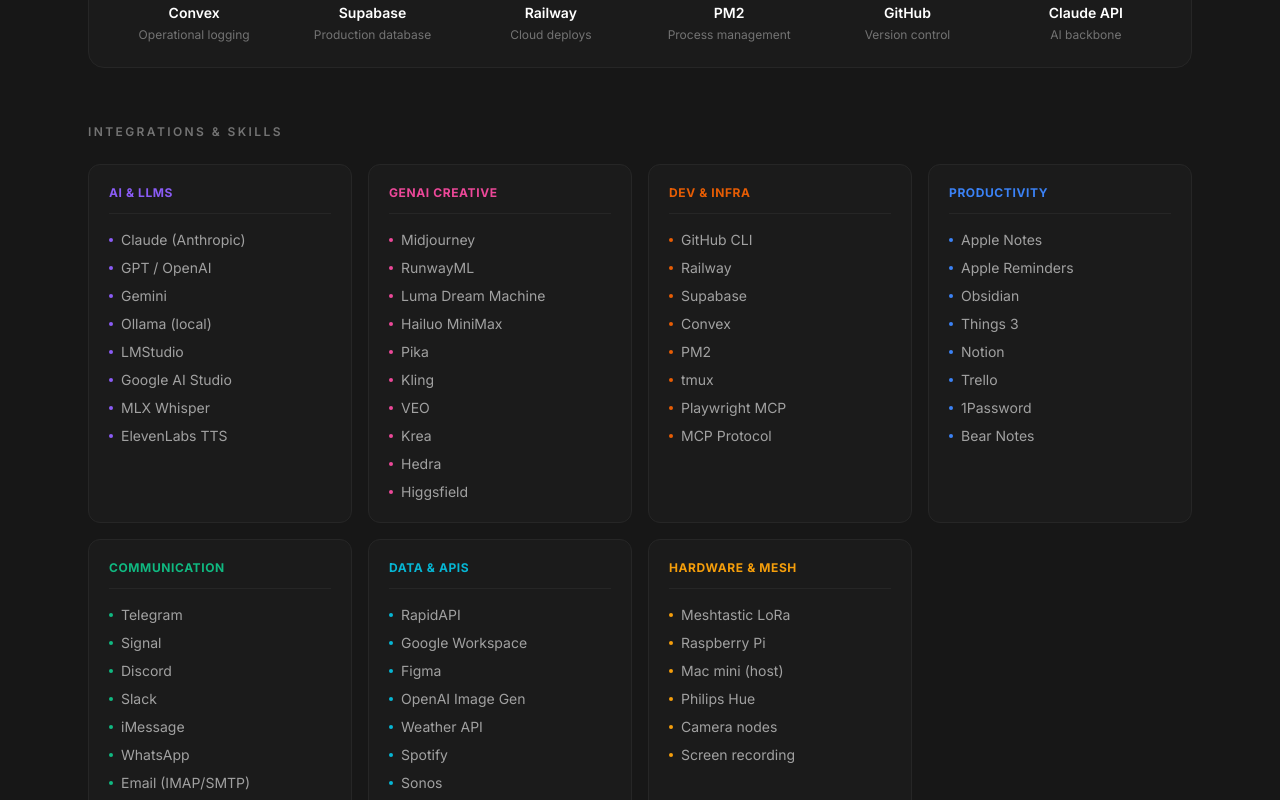
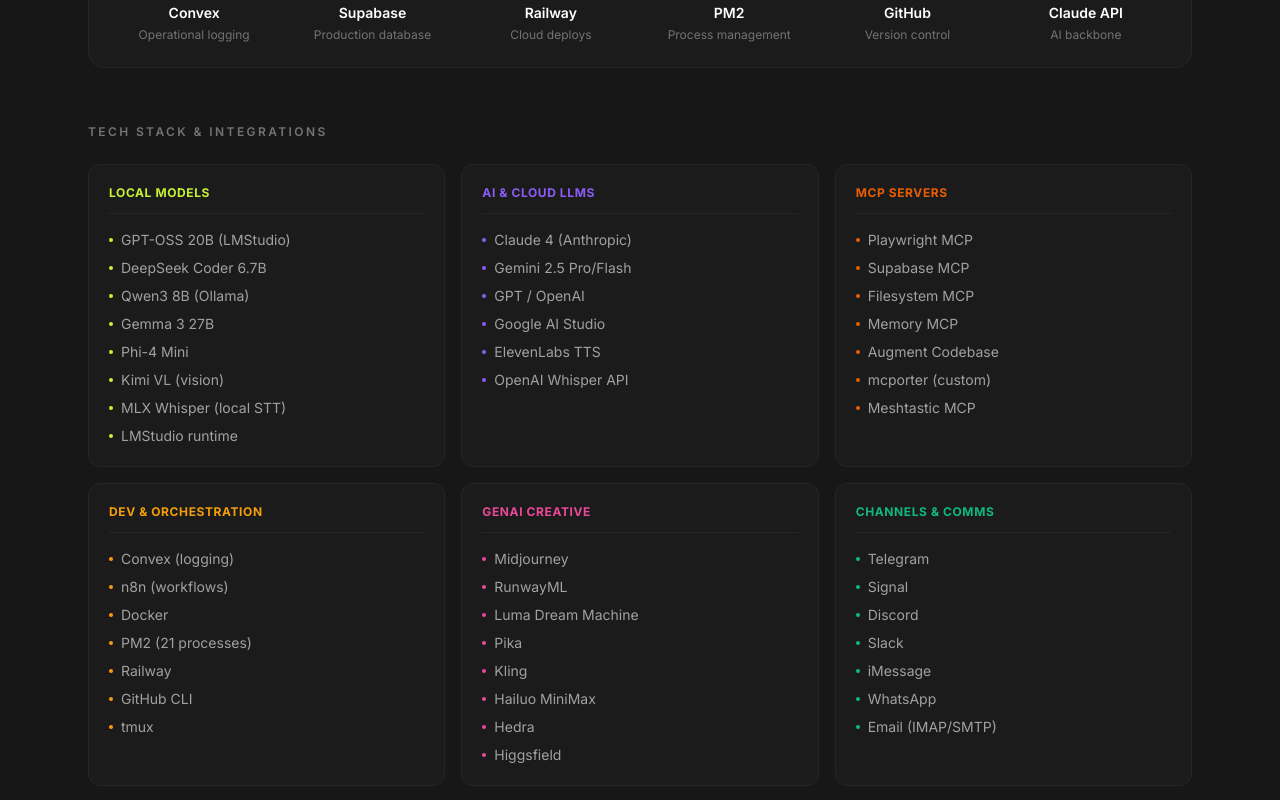
Before and after one commit to rekaldsi/digijerry-portfolio-ai, a React (Vite) app: page / in a window 1280 px wide. Shown: the part 1820-2620 px from the top of the page. Built offline with nearby package versions, Linux system fonts and the light colour scheme.

Commit message:
feat: AgentSystem overhaul — Local Models first, MCP Servers dedicated column, n8n/Docker/Convex added, Productivity removed, 6 categories 3-col grid

```diff
--- a/src/components/AgentSystem.tsx
+++ b/src/components/AgentSystem.tsx
@@ -77,39 +77,34 @@ const tools = [
 
 const integrations = [
   {
-    category: 'AI & LLMs',
+    category: 'Local Models',
+    color: '#C8F135',
+    items: ['GPT-OSS 20B (LMStudio)', 'DeepSeek Coder 6.7B', 'Qwen3 8B (Ollama)', 'Gemma 3 27B', 'Phi-4 Mini', 'Kimi VL (vision)', 'MLX Whisper (local STT)', 'LMStudio runtime'],
+  },
+  {
+    category: 'AI & Cloud LLMs',
     color: '#8B5CF6',
-    items: ['Claude (Anthropic)', 'GPT / OpenAI', 'Gemini', 'Ollama (local)', 'LMStudio', 'Google AI Studio', 'MLX Whisper', 'ElevenLabs TTS'],
+    items: ['Claude 4 (Anthropic)', 'Gemini 2.5 Pro/Flash', 'GPT / OpenAI', 'Google AI Studio', 'ElevenLabs TTS', 'OpenAI Whisper API'],
+  },
+  {
+    category: 'MCP Servers',
+    color: '#E85D04',
+    items: ['Playwright MCP', 'Supabase MCP', 'Filesystem MCP', 'Memory MCP', 'Augment Codebase', 'mcporter (custom)', 'Meshtastic MCP'],
+  },
+  {
+    category: 'Dev & Orchestration',
+    color: '#F59E0B',
+    items: ['Convex (logging)', 'n8n (workflows)', 'Docker', 'PM2 (21 processes)', 'Railway', 'GitHub CLI', 'tmux'],
   },
   {
     category: 'GenAI Creative',
     color: '#EC4899',
-    items: ['Midjourney', 'RunwayML', 'Luma Dream Machine', 'Hailuo MiniMax', 'Pika', 'Kling', 'VEO', 'Krea', 'Hedra', 'Higgsfield'],
+    items: ['Midjourney', 'RunwayML', 'Luma Dream Machine', 'Pika', 'Kling', 'Hailuo MiniMax', 'Hedra', 'Higgsfield'],
   },
   {
-    category: 'Dev & Infra',
-    color: '#E85D04',
-    items: ['GitHub CLI', 'Railway', 'Supabase', 'Convex', 'PM2', 'tmux', 'Playwright MCP', 'MCP Protocol'],
-  },
-  {
-    category: 'Productivity',
-    color: '#3B82F6',
-    items: ['Apple Notes', 'Apple Reminders', 'Obsidian', 'Things 3', 'Notion', 'Trello', '1Password', 'Bear Notes'],
-  },
-  {
-    category: 'Communication',
+    category: 'Channels & Comms',
     color: '#10B981',
     items: ['Telegram', 'Signal', 'Discord', 'Slack', 'iMessage', 'WhatsApp', 'Email (IMAP/SMTP)'],
-  },
-  {
-    category: 'Data & APIs',
-    color: '#06B6D4',
-    items: ['RapidAPI', 'Google Workspace', 'Figma', 'OpenAI Image Gen', 'Weather API', 'Spotify', 'Sonos'],
-  },
-  {
-    category: 'Hardware & Mesh',
-    color: '#F59E0B',
-    items: ['Meshtastic LoRa', 'Raspberry Pi', 'Mac mini (host)', 'Philips Hue', 'Camera nodes', 'Screen recording'],
   },
 ]
 
@@ -226,9 +221,9 @@ export default function AgentSystem() {
             className="mt-8 mb-14"
           >
             <p className="text-xs font-semibold tracking-[0.2em] uppercase text-neutral-500 mb-6">
-              Integrations & Skills
+              Tech Stack & Integrations
             </p>
-            <div className="grid grid-cols-2 lg:grid-cols-3 xl:grid-cols-4 gap-4">
+            <div className="grid grid-cols-2 lg:grid-cols-3 gap-4">
               {integrations.map((group, i) => (
                 <motion.div
                   key={group.category}
```
